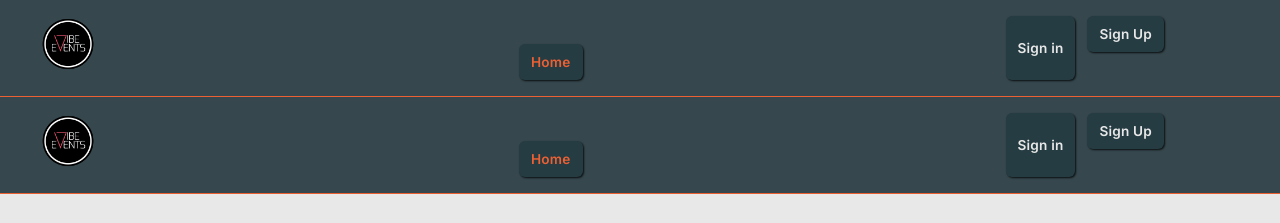
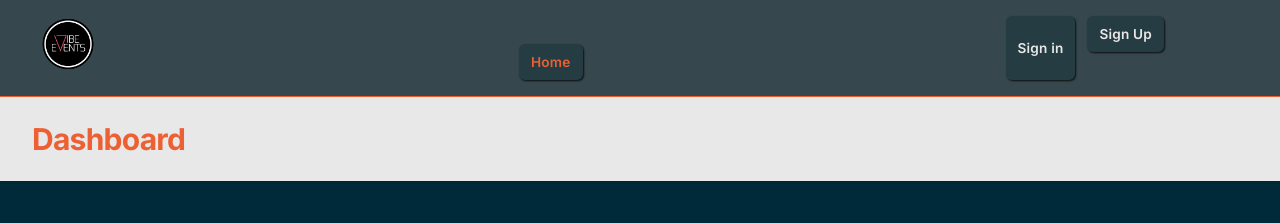
Before and after one commit to Gong-Code/event-website, a Next.js app: page /admin in a window 1280 px wide. Shown: the top 223 px of the page. Built offline with nearby package versions, Linux system fonts and the light colour scheme; no server answers; the database is empty.

Commit message:
upd navbar

```diff
--- a/app/(root)/admin/page.jsx
+++ b/app/(root)/admin/page.jsx
@@ -1,6 +1,5 @@
 'use client';
 
-import Navbar from '../_components/navbar';
 import { EventsList } from './_components/EventsList';
 
 import { FaPlus } from "react-icons/fa";
@@ -8,7 +7,6 @@ import { FaPlus } from "react-icons/fa";
 const AdminPage = () => {
     return (
         <>
-            <Navbar />
             <header className='bg-primary shadow'>
                 <div className='mx-auto max-w-7xl px-4 py-6 sm:px-6 lg:px-8'>
                     <h1 className='text-3xl font-bold tracking-tight text-tertiary'>
```
